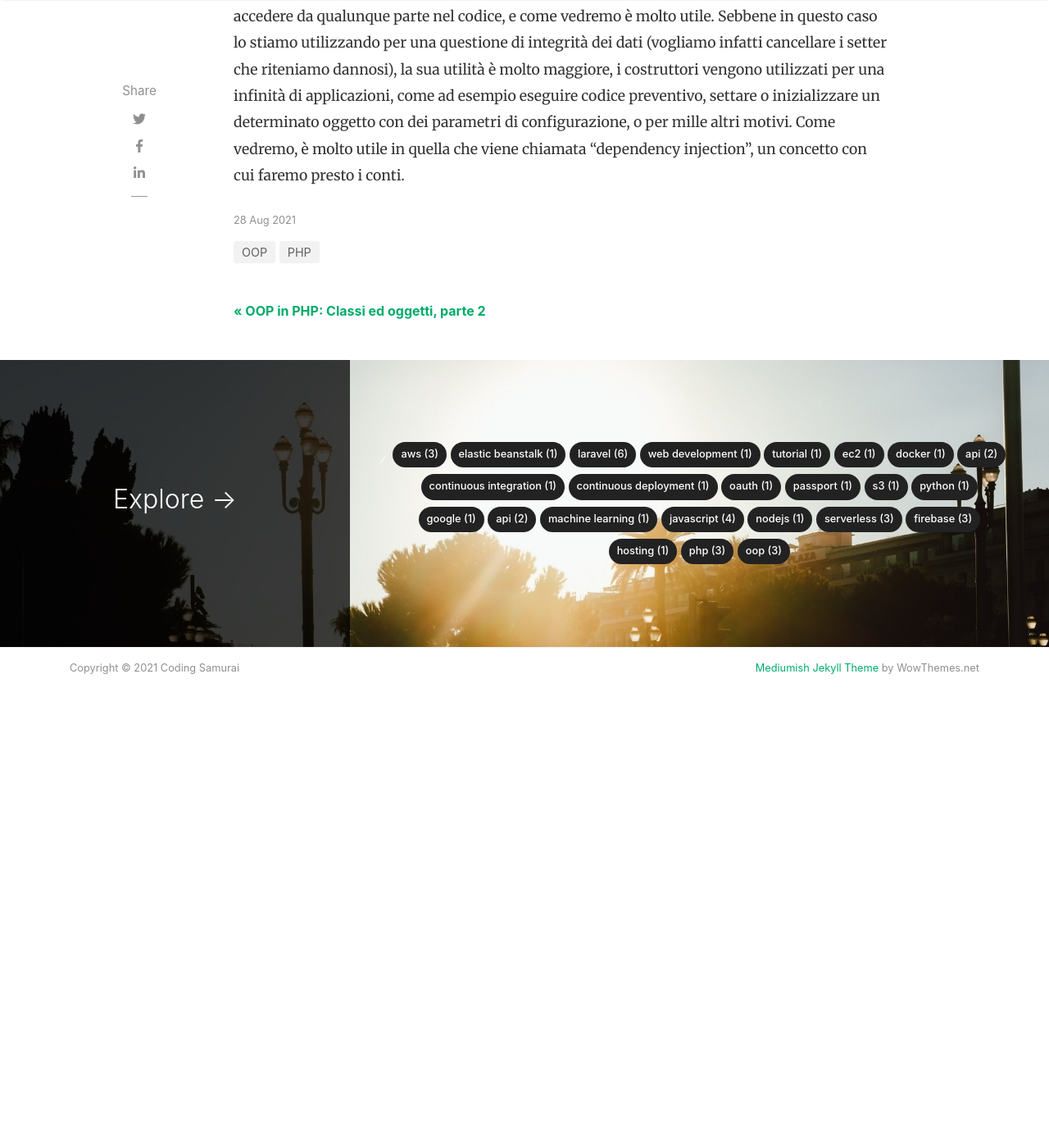
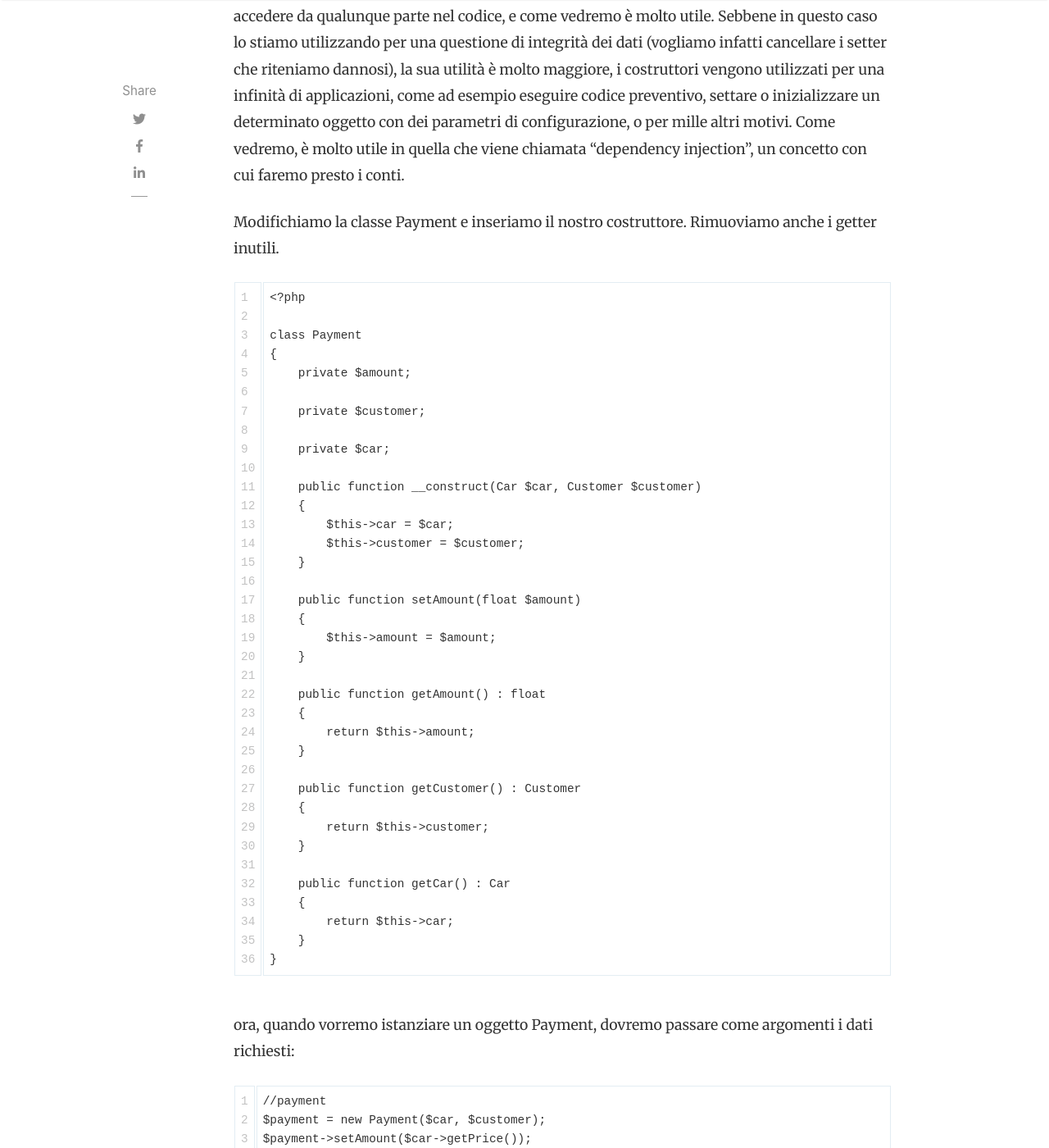
Before and after one commit to mattiatoselli/codingsamurai, a Jekyll site: the page built from _posts/2021-08-28-php-oop-costruttori.md, in a window 1280 px wide and 1400 px high, scrolled down 1535 px. Shown: the whole window at 82% size. Built offline with Jekyll 4.4.1, drawn with Linux system fonts in a browser that asks for light colours; nearby versions of some CDN libraries; comment, search, counter and statistics services are not loaded; before the commit the page ends 2433 px from its top, so only the background shows below that.

Commit message:
Update 2021-08-28-php-oop-costruttori.md

````diff
--- a/_posts/2021-08-28-php-oop-costruttori.md
+++ b/_posts/2021-08-28-php-oop-costruttori.md
@@ -18,3 +18,52 @@ Mentre programmiamo ci rendiamo conto che, alla creazione di un pagamento, per e
 
 
 PHP, come da prassi nei linguaggi di programmazione ad oggetti, mette a disposizione un cosidetto metodo "costruttore". Si tratta di un metodo che viene lanciato immediatamente ogni volta che un oggetto di una determinata classe viene istanziato. L'interprete PHP dedica le risorse all'oggetto, e subito lancia tale metodo prima ancora di eseguire qualunque altra operazione. Tale metodo deve ovviamente essere dichiarato pubblico poichè dobbiamo potervi accedere da qualunque parte nel codice, e come vedremo è molto utile. Sebbene in questo caso lo stiamo utilizzando per una questione di integrità dei dati (vogliamo infatti cancellare i setter che riteniamo dannosi), la sua utilità è molto maggiore, i costruttori vengono utilizzati per una infinità di applicazioni, come ad esempio eseguire codice preventivo, settare o inizializzare un determinato oggetto con dei parametri di configurazione, o per mille altri motivi. Come vedremo, è molto utile in quella che viene chiamata "dependency injection", un concetto con cui faremo presto i conti.
+
+Modifichiamo la classe Payment e inseriamo il nostro costruttore. Rimuoviamo anche i getter inutili.
+
+```
+<?php
+
+class Payment
+{
+    private $amount;
+
+    private $customer;
+
+    private $car;
+
+    public function __construct(Car $car, Customer $customer)
+    {
+        $this->car = $car;
+        $this->customer = $customer;
+    }
+
+    public function setAmount(float $amount)
+    {
+        $this->amount = $amount;
+    }
+
+    public function getAmount() : float
+    {
+        return $this->amount;
+    }
+
+    public function getCustomer() : Customer
+    {
+        return $this->customer;
+    }
+
+    public function getCar() : Car
+    {
+        return $this->car;
+    }
+}
+```
+
+ora, quando vorremo istanziare un oggetto Payment, dovremo passare come argomenti i dati richiesti:
+
+```
+//payment
+$payment = new Payment($car, $customer);
+$payment->setAmount($car->getPrice());
+```
````
